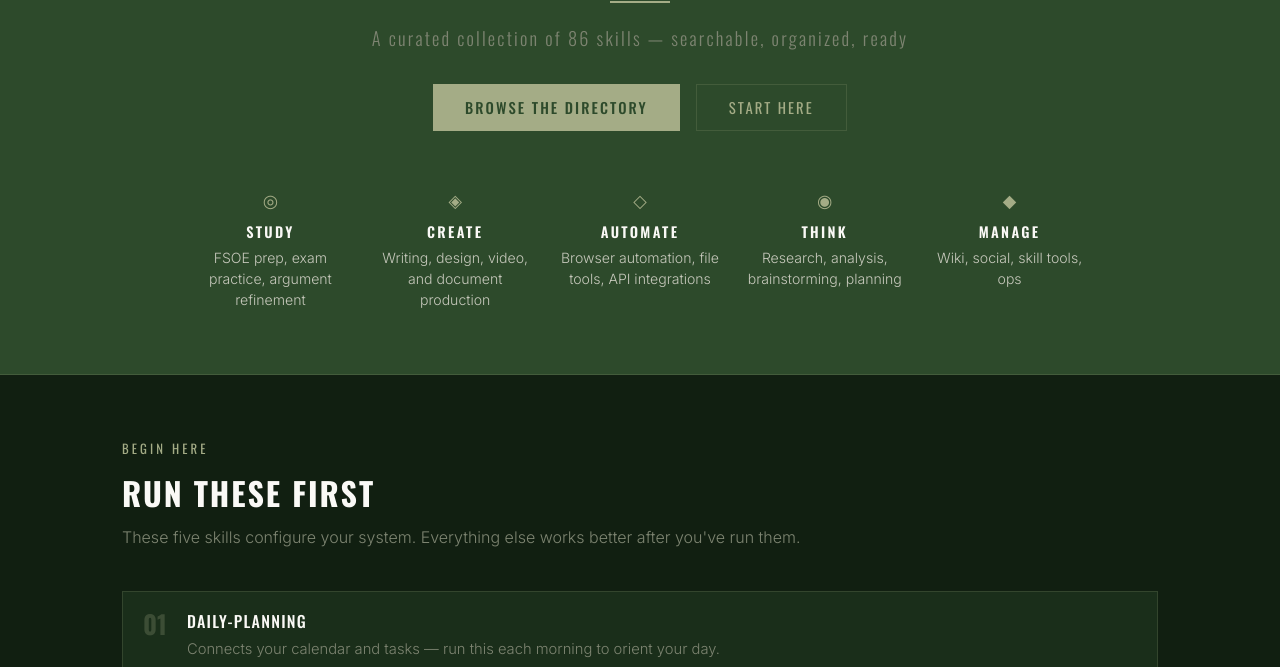
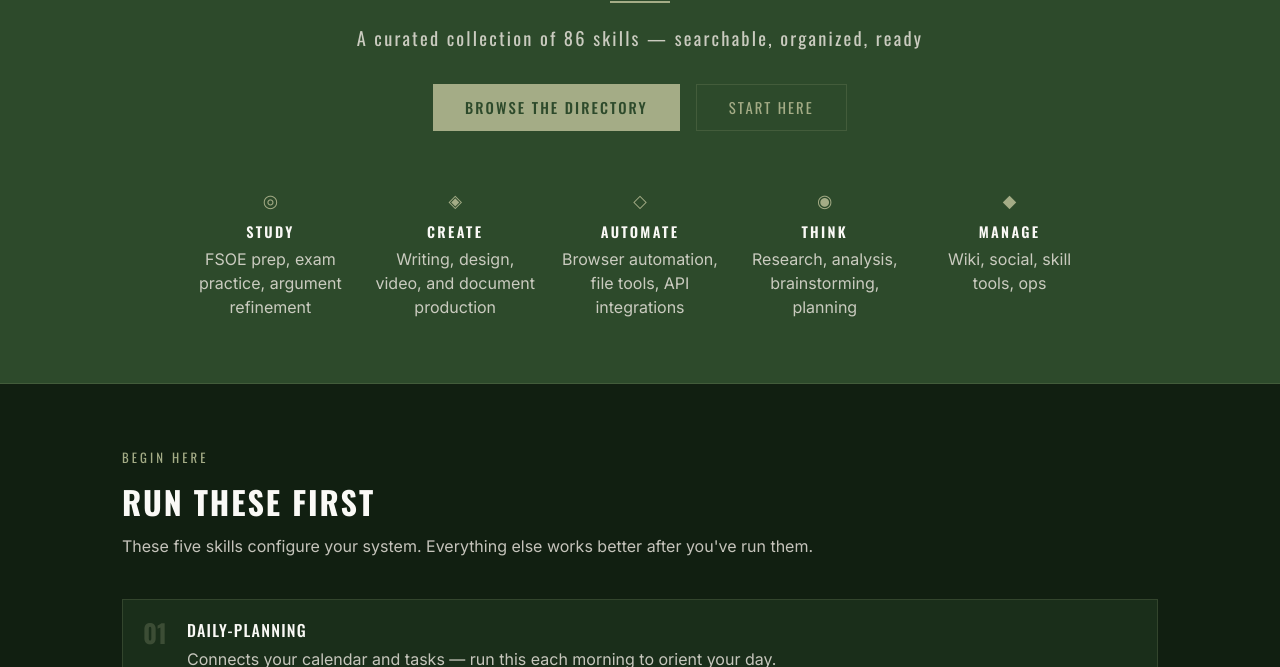
Before and after one commit to 7thCaliburn/claude-projects, a plain HTML site: page skill-library/index.html in a window 1280 px wide. Shown: the part 285-952 px from the top of the page. Drawn offline with nearby package versions, Linux system fonts and the light colour scheme.

Commit message:
fix readability: higher contrast text, weight 400, 16px minimum body

```diff
--- a/skill-library/index.html
+++ b/skill-library/index.html
@@ -18,10 +18,11 @@
   --ivory:    #faf9f6;
   --ivory2:   #ede8e0;
   --muted:    rgba(250,249,246,0.45);
+  --text-body: rgba(237,232,224,0.82);
 }
 *, *::before, *::after { box-sizing: border-box; margin: 0; padding: 0; }
 html { scroll-behavior: smooth; }
-body { background: var(--bg); color: var(--ivory); font-family: 'Inter', sans-serif; font-weight: 300; line-height: 1.6; }
+body { background: var(--bg); color: var(--ivory); font-family: 'Inter', sans-serif; font-weight: 400; line-height: 1.6; }
 
 /* ── HERO ── */
 .hero { background: var(--green); padding: 5rem 2rem 4rem; text-align: center; border-bottom: 1px solid var(--border); position: relative; overflow: hidden; }
@@ -29,7 +30,7 @@ body { background: var(--bg); color: var(--ivory); font-family: 'Inter', sans-se
 .hero-kicker { font-family: 'Oswald', sans-serif; font-size: 0.85rem; font-weight: 400; letter-spacing: 0.28em; text-transform: uppercase; color: var(--olive); margin-bottom: 1.25rem; }
 .hero h1 { font-family: 'Oswald', sans-serif; font-size: clamp(2.8rem, 6vw, 4.5rem); font-weight: 700; letter-spacing: 0.06em; text-transform: uppercase; color: var(--ivory); line-height: 1; margin-bottom: 0.5rem; }
 .hero-rule { width: 60px; height: 2px; background: var(--olive); margin: 1.25rem auto; }
-.hero-sub { font-family: 'Oswald', sans-serif; font-size: 1.15rem; font-weight: 300; letter-spacing: 0.12em; color: var(--sage); margin-bottom: 2rem; }
+.hero-sub { font-family: 'Oswald', sans-serif; font-size: 1.15rem; font-weight: 400; letter-spacing: 0.12em; color: var(--text-body); margin-bottom: 2rem; }
 .hero-actions { display: flex; gap: 1rem; justify-content: center; flex-wrap: wrap; margin-bottom: 3.5rem; }
 .btn-primary { font-family: 'Oswald', sans-serif; font-size: 0.92rem; font-weight: 500; letter-spacing: 0.14em; text-transform: uppercase; padding: 0.7rem 2rem; background: var(--olive); color: var(--green); border: none; cursor: pointer; }
 .btn-secondary { font-family: 'Oswald', sans-serif; font-size: 0.92rem; font-weight: 400; letter-spacing: 0.14em; text-transform: uppercase; padding: 0.7rem 2rem; background: transparent; color: var(--olive); border: 1px solid var(--border); cursor: pointer; }
@@ -37,25 +38,25 @@ body { background: var(--bg); color: var(--ivory); font-family: 'Inter', sans-se
 .bucket { text-align: center; flex: 1; min-width: 140px; }
 .bucket-icon { font-size: 1.1rem; color: var(--olive); margin-bottom: 0.35rem; }
 .bucket-label { font-family: 'Oswald', sans-serif; font-size: 0.9rem; font-weight: 600; letter-spacing: 0.16em; text-transform: uppercase; color: var(--ivory); margin-bottom: 0.2rem; }
-.bucket-desc { font-size: 0.88rem; color: var(--ivory2); line-height: 1.5; opacity: 0.8; }
+.bucket-desc { font-size: 1rem; color: var(--text-body); line-height: 1.5; }
 
 /* ── START HERE ── */
 .start-here { max-width: 1100px; margin: 0 auto; padding: 4rem 2rem; }
 .section-label { font-family: 'Oswald', sans-serif; font-size: 0.8rem; font-weight: 400; letter-spacing: 0.24em; text-transform: uppercase; color: var(--olive); margin-bottom: 0.5rem; }
 .section-title { font-family: 'Oswald', sans-serif; font-size: 2rem; font-weight: 700; letter-spacing: 0.06em; text-transform: uppercase; color: var(--ivory); margin-bottom: 0.4rem; }
-.section-sub { font-size: 1rem; color: var(--sage); margin-bottom: 2.5rem; }
+.section-sub { font-size: 1rem; color: var(--text-body); margin-bottom: 2.5rem; }
 .amp-grid { display: flex; flex-direction: column; gap: 0.75rem; margin-bottom: 3rem; }
 .amp-card { display: flex; gap: 1.25rem; align-items: flex-start; padding: 1.1rem 1.25rem; background: var(--surface); border: 1px solid var(--border); }
 .amp-card:hover { border-color: var(--olive); }
 .amp-num { font-family: 'Oswald', sans-serif; font-size: 1.6rem; font-weight: 700; color: rgba(164,172,134,0.25); flex-shrink: 0; line-height: 1; margin-top: 2px; }
 .amp-name { font-family: 'Oswald', sans-serif; font-size: 1rem; font-weight: 500; letter-spacing: 0.08em; text-transform: uppercase; color: var(--ivory); margin-bottom: 0.2rem; }
-.amp-desc { font-size: 0.92rem; color: var(--sage); line-height: 1.55; }
+.amp-desc { font-size: 1rem; color: var(--text-body); line-height: 1.55; }
 .starter-label { font-family: 'Oswald', sans-serif; font-size: 0.8rem; font-weight: 400; letter-spacing: 0.24em; text-transform: uppercase; color: var(--olive); margin-bottom: 1rem; }
 .starter-grid { display: grid; grid-template-columns: repeat(auto-fill, minmax(220px, 1fr)); gap: 0.75rem; }
 .starter-card { padding: 1rem 1.1rem; background: var(--surface); border: 1px solid var(--border); cursor: default; }
 .starter-card:hover { border-color: var(--olive); }
 .starter-name { font-family: 'Oswald', sans-serif; font-size: 0.97rem; font-weight: 500; letter-spacing: 0.06em; text-transform: uppercase; color: var(--ivory); margin-bottom: 0.25rem; }
-.starter-desc { font-size: 0.88rem; color: var(--sage); line-height: 1.5; }
+.starter-desc { font-size: 1rem; color: var(--text-body); line-height: 1.5; }
 
 /* ── DIRECTORY ── */
 .directory-wrap { border-top: 1px solid var(--border); }
@@ -89,12 +90,12 @@ body { background: var(--bg); color: var(--ivory); font-family: 'Inter', sans-se
 .cat-header { display: flex; align-items: baseline; gap: 0.75rem; margin-bottom: 0.4rem; }
 .cat-title { font-family: 'Oswald', sans-serif; font-size: 1.15rem; font-weight: 600; letter-spacing: 0.1em; text-transform: uppercase; color: var(--ivory); }
 .cat-count-badge { font-family: 'Inter', sans-serif; font-size: 0.85rem; color: var(--sage); }
-.cat-intro { font-size: 0.94rem; color: var(--sage); margin-bottom: 1rem; line-height: 1.6; border-left: 2px solid var(--border); padding-left: 0.75rem; }
+.cat-intro { font-size: 1rem; color: var(--text-body); margin-bottom: 1rem; line-height: 1.6; border-left: 2px solid var(--border); padding-left: 0.75rem; }
 .skill-row { display: grid; grid-template-columns: 240px 1fr; gap: 1rem; padding: 0.75rem 0; border-bottom: 1px solid var(--border); align-items: baseline; }
 .skill-row:first-child { border-top: 1px solid var(--border); }
 .skill-row.hidden { display: none; }
 .skill-name { font-family: 'Oswald', sans-serif; font-size: 0.97rem; font-weight: 500; letter-spacing: 0.06em; text-transform: uppercase; color: var(--ivory2); }
-.skill-desc { font-size: 0.94rem; color: var(--sage); line-height: 1.55; }
+.skill-desc { font-size: 1rem; color: var(--text-body); line-height: 1.55; }
 .no-results { font-family: 'Oswald', sans-serif; font-size: 1rem; letter-spacing: 0.1em; text-transform: uppercase; color: var(--sage); padding: 2rem 0; display: none; }
 
 /* ── FOOTER ── */
```
